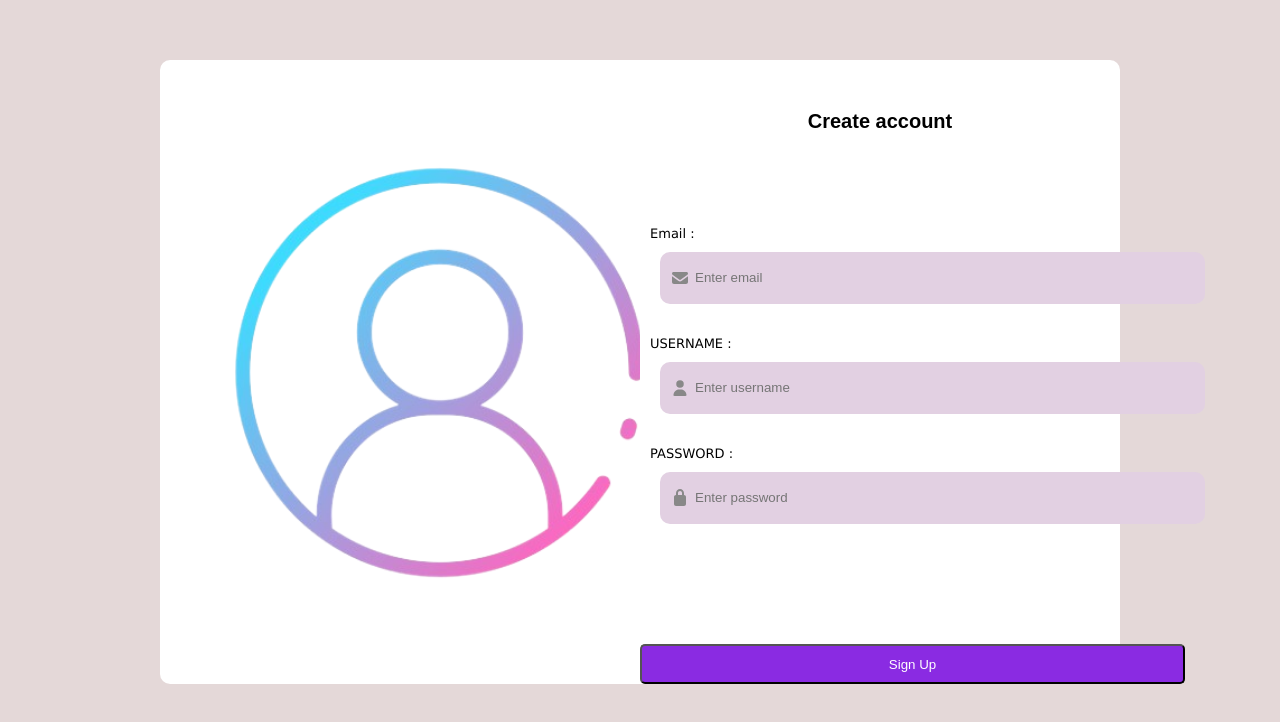
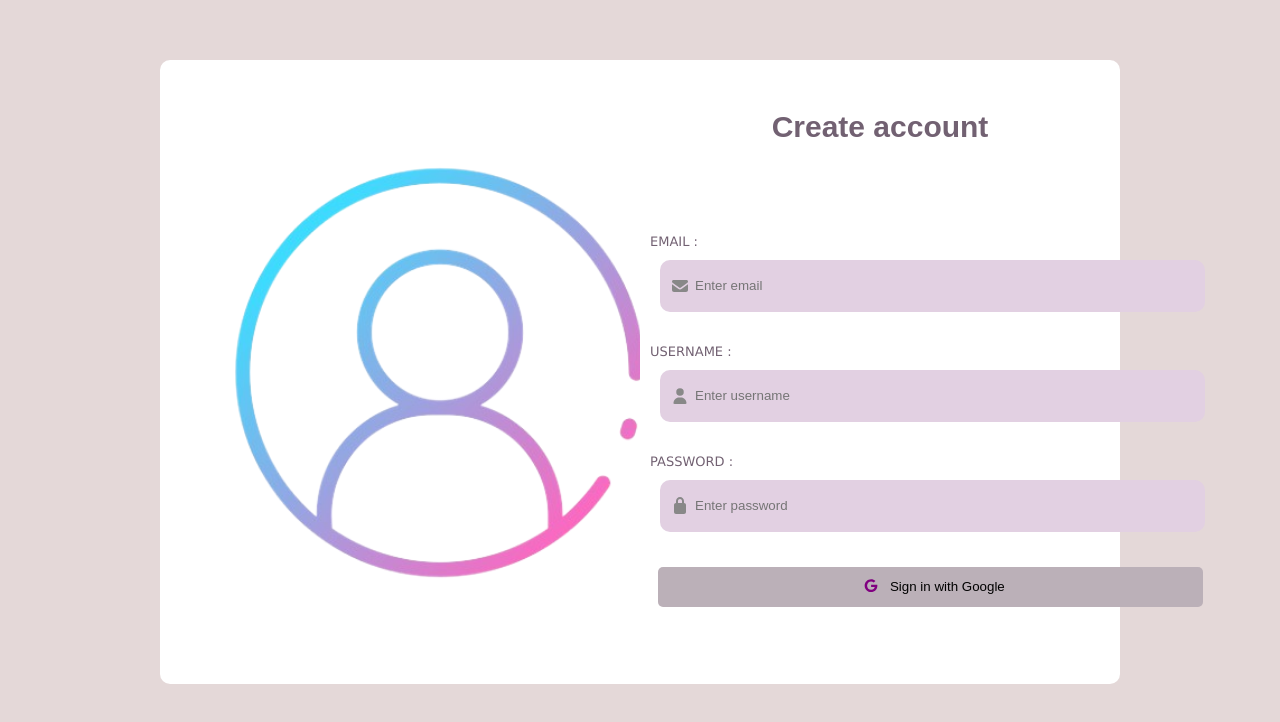
Before and after one commit to Refilwe15/link-vault-task2-codetribe, a React (Vite) app: page /Signup in a window 1280 px wide. Shown: the top 722 px of the page. Built offline with nearby package versions, Linux system fonts and the light colour scheme.

Commit message:
updated and added lot of things

```diff
--- a/src/App.tsx
+++ b/src/App.tsx
@@ -4,6 +4,7 @@ import Form from './components/Login.tsx'
 import './styles/global.css'
 import {Route,Routes} from "react-router-dom";
 import Signup from './components/Signup.tsx';
+import View from './components/ViewLinks.tsx'
 
 
 
@@ -19,7 +20,12 @@ function App() {
      />
      <Route
      path = "Signup"
-     element = {<Signup />}
+     element = {<Signup placeholder={''} input={''} />}
+     />
+
+    <Route
+     path = "ViewLinks"
+     element = {<View />}
      />
 
      </Routes>
--- a/src/components/Login.tsx
+++ b/src/components/Login.tsx
@@ -1,22 +1,19 @@
-import linkImg from '../assets/link.png';
-import icon from '../assets/profile.png';
+import linkImg from "../assets/link.png";
+import icon from "../assets/profile.png";
 import { FontAwesomeIcon } from "@fortawesome/react-fontawesome";
 import { faUser, faLock } from "@fortawesome/free-solid-svg-icons";
 import { faGoogle } from "@fortawesome/free-brands-svg-icons";
-import{Link} from "react-router-dom";
-
-
+import { Link } from "react-router-dom";
 
 interface Props {
-    label: string,
-    placeholder: string
+  label: string;
+  placeholder: string;
 }
 
 const Form: React.FC<Props> = ({ label, placeholder }) => {
   return (
     <>
       <div className="container">
-
         {/* left side */}
         <div className="left">
           <h1></h1>
@@ -28,64 +25,65 @@ const Form: React.FC<Props> = ({ label, placeholder }) => {
           <header>
             <p>Welcome to</p>
             <h1>JOJO's Link</h1>
-                        <img src={icon} alt="Link" className='icon' />
+            <img src={icon} alt="Link" className="icon" />
           </header>
 
           <div className="boxs">
-
             {/* username input */}
-                        <div className='box'>
-                            <label className='labels'>USERNAME :</label>
+            <div className="box">
+              <label className="labels">USERNAME :</label>
               <div className="input-container">
                 <FontAwesomeIcon icon={faUser} className="input-icon" />
                 <input
-                                    className='inputs icon2'
+                  className="inputs icon2"
                   type="text"
-                                    placeholder={placeholder="Enter username"}
+                  placeholder={(placeholder = "Enter username")}
                 />
               </div>
             </div>
 
             {/* password input */}
-                        <div className='box'>
-                            <label className='labels'>PASSWORD :</label>
+            <div className="box">
+              <label className="labels">PASSWORD :</label>
               <div className="input-container">
                 <FontAwesomeIcon icon={faLock} className="input-icon" />
                 <input
-                                    className='inputs icon2'
-                                    type='password'
+                  className="inputs icon2"
+                  type="password"
                   placeholder="Enter password"
                 />
               </div>
-                            <div className='checkbox'>
-                                <input type="checkbox" ></input> <p>Do you remember me ?</p>
-
-
+              <div className="checkbox">
+                <input type="checkbox"></input> <p>Do you remember me ?</p>
               </div>
             </div>
 
             {/* login button */}
-                        <div className='login-btn'>
+            <div className="login-btn">
               <button>Login</button>
             </div>
 
             {/* Google sign in */}
-                        <div className='google'>
-                            <button>
-                                <FontAwesomeIcon icon={faGoogle} className='gl' /> Sign in with Google
+            <div className="google">
+              <Link to="/ViewLinks" className="google-link">
+                <button className="google-button">
+                  <FontAwesomeIcon icon={faGoogle} className="gl" /> Sign in
+                  with Google
                 </button>
+              </Link>
             </div>
 
             {/* Link for creating account */}
-                        <div className='create-link'>
-                            <p>Don't have account ? click <Link to="Signup">here</Link></p>
+            <div className="create-link">
+              <p>
+                Don't have account ? click <Link to="Signup">here</Link>
+              </p>
             </div>
-
           </div>
         </div>
       </div>
     </>
-    )
-}
+  );
+};
 
 export default Form;
--- a/src/components/Signup.tsx
+++ b/src/components/Signup.tsx
@@ -1,12 +1,13 @@
-
-import Logo from '../assets/profile.png';
+import Logo from "../assets/profile.png";
 import { FontAwesomeIcon } from "@fortawesome/react-fontawesome";
 import { faUser, faLock } from "@fortawesome/free-solid-svg-icons";
 import { faEnvelope } from "@fortawesome/free-solid-svg-icons";
+import { Link } from "react-router-dom";
+import { faGoogle } from "@fortawesome/free-brands-svg-icons";
 
-interface Props{
-    placeholder : string;
-    input : string;
+interface Props {
+  placeholder: string;
+  input: string;
 }
 
 const Signup: React.FC<Props> = ({ placeholder, input }) => {
@@ -16,61 +17,60 @@ const Signup: React.FC<Props> = ({ placeholder, input }) => {
         <img src={Logo} alt="Profile" />
       </div>
       <div className="right">
-
-                                        <div className="head">
-                            Create account
-                        </div>
+        <div className="head">Create account</div>
         <div className="boxs">
-
-
           {/* password input */}
-                    <div className='box'>
-                        <label className='labels'>Email :</label>
+          <div className="box">
+            <label className="labels">EMAIL :</label>
             <div className="input-container">
-                            <FontAwesomeIcon icon={faEnvelope} className='input-icon' />
+              <FontAwesomeIcon icon={faEnvelope} className="input-icon" />
               <input
-                                className='inputs icon2'
-                                type='email'
+                className="inputs icon2"
+                type="email"
                 placeholder="Enter email"
               />
             </div>
           </div>
 
           {/* username input */}
-                    <div className='box'>
-
-                        <label className='labels'>USERNAME :</label>
+          <div>
+          <div className="box">
+            <label className="labels">USERNAME :</label>
             <div className="input-container">
               <FontAwesomeIcon icon={faUser} className="input-icon" />
               <input
-                                className='inputs icon2'
+                className="inputs icon2"
                 type="text"
-                                placeholder={placeholder="Enter username"}
+                placeholder={(placeholder = "Enter username")}
                 value={input}
-
               />
             </div>
           </div>
           {/* password input */}
-                    <div className='box'>
-                        <label className='labels'>PASSWORD :</label>
+          <div className="box">
+            <label className="labels">PASSWORD :</label>
             <div className="input-container">
               <FontAwesomeIcon icon={faLock} className="input-icon" />
               <input
-                                className='inputs icon2'
-                                type='password'
+                className="inputs icon2"
+                type="password"
                 placeholder="Enter password"
               />
             </div>
           </div>
         </div>
+
         {/* login button */}
-                        <div className='sign-btn'>
-                            <button>Sign Up</button>
+<div className='google'>
+  <Link to="/ViewLinks" className='google-link'>
+    <button className='google-button'>
+      <FontAwesomeIcon icon={faGoogle} className='gl' /> Sign in with Google
+    </button>
+  </Link>
+</div>
+
         </div>
       </div>
-
-
     </div>
   );
 };
--- /dev/null
+++ b/src/components/ViewLinks.tsx
@@ -0,0 +1,10 @@
+function View(){
+    return (
+        <>
+             <p>Hello</p>
+             <h1>Hekllo yugtyuekiegryiedgrt79pwe3y </h1>
+        </>
+
+    );
+}
+export default View;
--- a/src/styles/global.css
+++ b/src/styles/global.css
@@ -60,7 +60,7 @@ header p{
 }
 
 header h1{
-    color : purple;
+    color : rgb(114, 97, 114);
     font-family : Arial, Helvetica, sans-serif;
 }
 
@@ -93,14 +93,16 @@ header h1{
 .labels{
     padding-right : 10px;
     font-size: small;
+    color : rgb(114, 97, 114);
     font-family : 'Lucida Sans', 'Lucida Sans Regular', 'Lucida Grande', 'Lucida Sans Unicode', Geneva, Verdana, sans-serif
 }
 
 .login-btn  button{
     height : 5vh;
     width : 545px;
-    background-color: blueviolet;
+    background-color: rgb(115, 95, 134);
     border-radius: 5px;
+    border : gray;
     color : white ;
     padding : 10px;
 }
@@ -108,7 +110,8 @@ header h1{
 .google  button{
     height : 5vh;
     width : 545px;
-    background-color: white;
+    background-color: rgb(187, 176, 184);
+    border : gray;
     border-radius: 5px;
     margin-left: 18px;
     margin-top: 15px;
@@ -172,19 +175,28 @@ header h1{
 .head{
     text-align: center;
     font-weight: bold;
-    font-size : 20px;
+    font-size : 30px;
     margin-top: 50px;
+    color : rgb(114, 97, 114);
 }
 
 .sign-btn {
     margin-top: 20px;
+    display : flex;
+    justify-content: center;
+    align-content: center;
 }
 
 .sign-btn button{
+
     height : 5vh;
     width : 545px;
-    background-color: blueviolet;
+    background-color: rgb(115, 95, 134);
+    border : gray;
     border-radius: 5px;
     color : white ;
     padding : 10px;
 }
+button:hover{
+  background-color: rgb(65, 42, 87);
+}
```
Also changed, not shown: src/server/index.ts (added, +48 -0 lines), src/server/package.json (added, +21 -0 lines), src/server/tsconfig.json (added, +16 -0 lines), 1 other file (tests, documents, lock files or other folders). Lines whose indentation alone changed are shown as unchanged.
